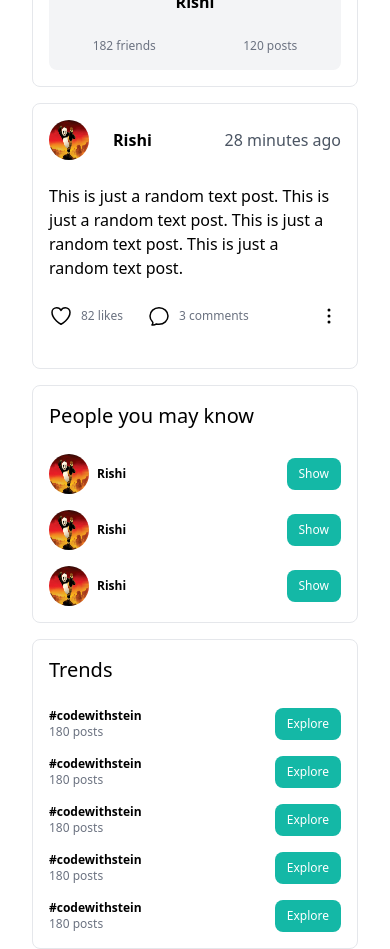
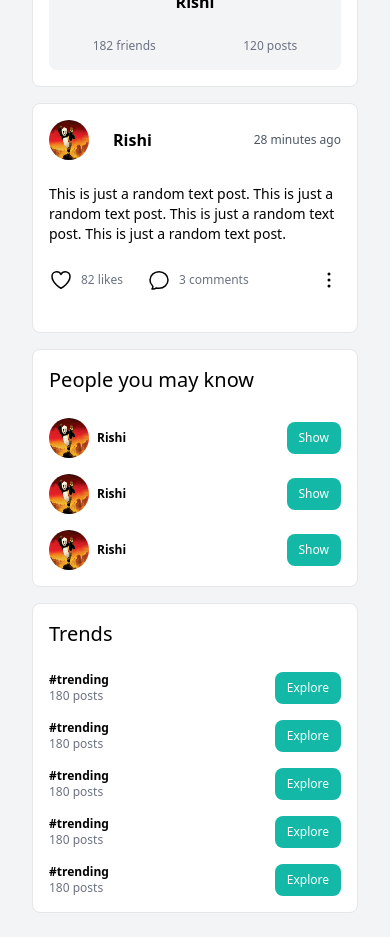
Before and after one commit to rishi438/django-vue, a Vue app in the folder social_network_frontend/: page /search in a window 390 px wide. Shown: the part 1440-2389 px from the top of the page. Built offline with nearby package versions, Linux system fonts and the light colour scheme.

Commit message:
file name changed

```diff
--- a/social_network_frontend/src/App.vue
+++ b/social_network_frontend/src/App.vue
@@ -83,7 +83,7 @@
       </div>
     </div>
   </nav>
-  <main class="px-8 py-6 bg-gray-100 md:h-full h-screen">
+  <main class="px-8 py-6 bg-gray-100 h-auto">
     <RouterView />
   </main>
   <Toast />
--- a/social_network_frontend/src/components/TrendsNetwork.vue
+++ b/social_network_frontend/src/components/TrendsNetwork.vue
@@ -5,7 +5,7 @@
       <div class="flex items-center justify-between">
         <div class="flex items-center space-x-2">
           <p class="text-xs">
-            <strong>#codewithstein</strong><br />
+            <strong>#trending</strong><br />
             <span class="text-gray-500">180 posts</span>
           </p>
         </div>
@@ -14,7 +14,7 @@
       <div class="flex items-center justify-between">
         <div class="flex items-center space-x-2">
           <p class="text-xs">
-            <strong>#codewithstein</strong><br />
+            <strong>#trending</strong><br />
             <span class="text-gray-500">180 posts</span>
           </p>
         </div>
@@ -23,7 +23,7 @@
       <div class="flex items-center justify-between">
         <div class="flex items-center space-x-2">
           <p class="text-xs">
-            <strong>#codewithstein</strong><br />
+            <strong>#trending</strong><br />
             <span class="text-gray-500">180 posts</span>
           </p>
         </div>
@@ -32,7 +32,7 @@
       <div class="flex items-center justify-between">
         <div class="flex items-center space-x-2">
           <p class="text-xs">
-            <strong>#codewithstein</strong><br />
+            <strong>#trending</strong><br />
             <span class="text-gray-500">180 posts</span>
           </p>
         </div>
@@ -41,7 +41,7 @@
       <div class="flex items-center justify-between">
         <div class="flex items-center space-x-2">
           <p class="text-xs">
-            <strong>#codewithstein</strong><br />
+            <strong>#trending</strong><br />
             <span class="text-gray-500">180 posts</span>
           </p>
         </div>
--- a/social_network_frontend/src/views/LoginView.vue
+++ b/social_network_frontend/src/views/LoginView.vue
@@ -40,7 +40,7 @@
             </div>
           </template>
           <div>
-            <button class="py-4 px-6 bg-teal-500 text-white rounded-lg">Log in</button>
+            <button class="py-3 px-6 bg-teal-500 text-white rounded-lg">Log in</button>
           </div>
         </form>
       </div>
--- a/social_network_frontend/src/views/SearchView.vue
+++ b/social_network_frontend/src/views/SearchView.vue
@@ -88,9 +88,9 @@
             <img src="../assets/1639256761455.jpeg" class="w-[40px] h-[40px] rounded-full" />
             <p><strong>Rishi</strong></p>
           </div>
-          <p class="text-gray-600">28 minutes ago</p>
+          <p class="text-gray-600 text-[12px]">28 minutes ago</p>
         </div>
-        <p>
+        <p class="md:text-base/6 text-sm">
           This is just a random text post. This is just a random text post. This is just a random
           text post. This is just a random text post.
         </p>
--- a/social_network_frontend/src/views/SignupView.vue
+++ b/social_network_frontend/src/views/SignupView.vue
@@ -58,7 +58,7 @@
             </div>
           </template>
           <div>
-            <button class="py-4 px-6 bg-teal-500 text-white rounded-lg">Sign up</button>
+            <button class="py-3 px-6 bg-teal-500 text-white rounded-lg">Sign up</button>
           </div>
         </form>
       </div>
```
